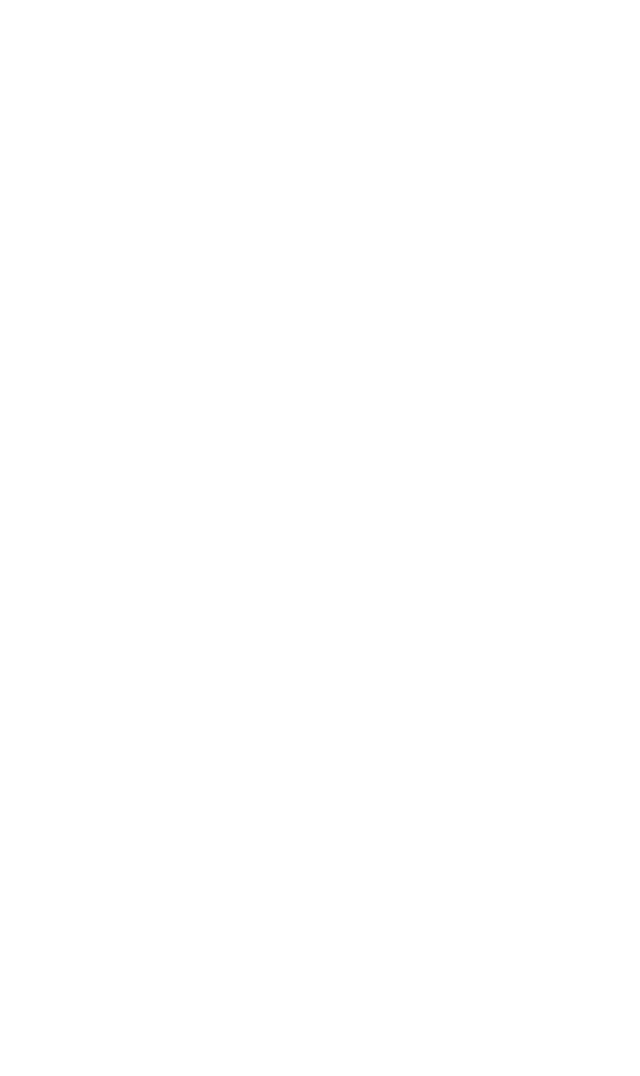
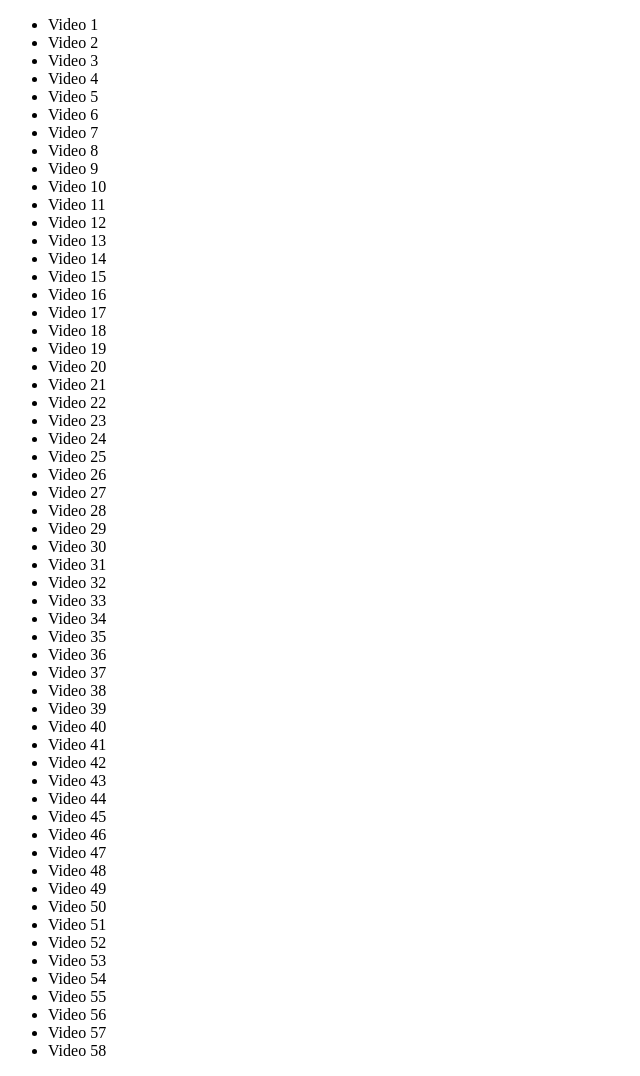
Before and after one commit to AbdurasulovSardor/videos, a plain HTML site: page index.html in a window 1280 px wide. Shown: the whole page, without its empty margins (0-640 px from the left). Before the commit the page ends 800 px from the top, so only its background shows below. Drawn offline with Linux system fonts and the light colour scheme.

Commit message:
added html tags

```diff
--- a/index.html
+++ b/index.html
@@ -6,7 +6,182 @@
     <title>Videos</title>
   </head>
   <body>
-
+    <ul class="videos">
+      <li data-time="5:43">
+        Video 1
+      </li>
+      <li data-time="2:33">
+        Video 2
+      </li>
+      <li data-time="3:45">
+        Video 3
+      </li>
+      <li data-time="0:47">
+        Video 4
+      </li>
+      <li data-time="5:21">
+        Video 5
+      </li>
+      <li data-time="6:56">
+        Video 6
+      </li>
+      <li data-time="3:46">
+        Video 7
+      </li>
+      <li data-time="5:25">
+        Video 8
+      </li>
+      <li data-time="3:14">
+        Video 9
+      </li>
+      <li data-time="3:31">
+        Video 10
+      </li>
+      <li data-time="5:59">
+        Video 11
+      </li>
+      <li data-time="3:07">
+        Video 12
+      </li>
+      <li data-time="11:29">
+        Video 13
+      </li>
+      <li data-time="8:57">
+        Video 14
+      </li>
+      <li data-time="5:49">
+        Video 15
+      </li>
+      <li data-time="5:52">
+        Video 16
+      </li>
+      <li data-time="5:50">
+        Video 17
+      </li>
+      <li data-time="9:13">
+        Video 18
+      </li>
+      <li data-time="11:51">
+        Video 19
+      </li>
+      <li data-time="7:58">
+        Video 20
+      </li>
+      <li data-time="4:40">
+        Video 21
+      </li>
+      <li data-time="4:45">
+        Video 22
+      </li>
+      <li data-time="6:46">
+        Video 23
+      </li>
+      <li data-time="7:24">
+        Video 24
+      </li>
+      <li data-time="7:12">
+        Video 25
+      </li>
+      <li data-time="5:23">
+        Video 26
+      </li>
+      <li data-time="3:34">
+        Video 27
+      </li>
+      <li data-time="8:22">
+        Video 28
+      </li>
+      <li data-time="5:17">
+        Video 29
+      </li>
+      <li data-time="3:10">
+        Video 30
+      </li>
+      <li data-time="4:43">
+        Video 31
+      </li>
+      <li data-time="19:43">
+        Video 32
+      </li>
+      <li data-time="0:47">
+        Video 33
+      </li>
+      <li data-time="0:47">
+        Video 34
+      </li>
+      <li data-time="3:14">
+        Video 35
+      </li>
+      <li data-time="3:59">
+        Video 36
+      </li>
+      <li data-time="2:43">
+        Video 37
+      </li>
+      <li data-time="4:17">
+        Video 38
+      </li>
+      <li data-time="6:56">
+        Video 39
+      </li>
+      <li data-time="3:05">
+        Video 40
+      </li>
+      <li data-time="2:06">
+        Video 41
+      </li>
+      <li data-time="1:59">
+        Video 42
+      </li>
+      <li data-time="1:49">
+        Video 43
+      </li>
+      <li data-time="3:36">
+        Video 44
+      </li>
+      <li data-time="7:10">
+        Video 45
+      </li>
+      <li data-time="3:44">
+        Video 46
+      </li>
+      <li data-time="3:44">
+        Video 47
+      </li>
+      <li data-time="4:36">
+        Video 48
+      </li>
+      <li data-time="3:16">
+        Video 49
+      </li>
+      <li data-time="1:10">
+        Video 50
+      </li>
+      <li data-time="6:10">
+        Video 51
+      </li>
+      <li data-time="2:14">
+        Video 52
+      </li>
+      <li data-time="3:44">
+        Video 53
+      </li>
+      <li data-time="5:05">
+        Video 54
+      </li>
+      <li data-time="6:03">
+        Video 55
+      </li>
+      <li data-time="12:39">
+        Video 56
+      </li>
+      <li data-time="1:56">
+        Video 57
+      </li>
+      <li data-time="4:04">
+        Video 58
+      </li>
+    </ul>
 
     <script src="script.js"></script>
   </body>
```
